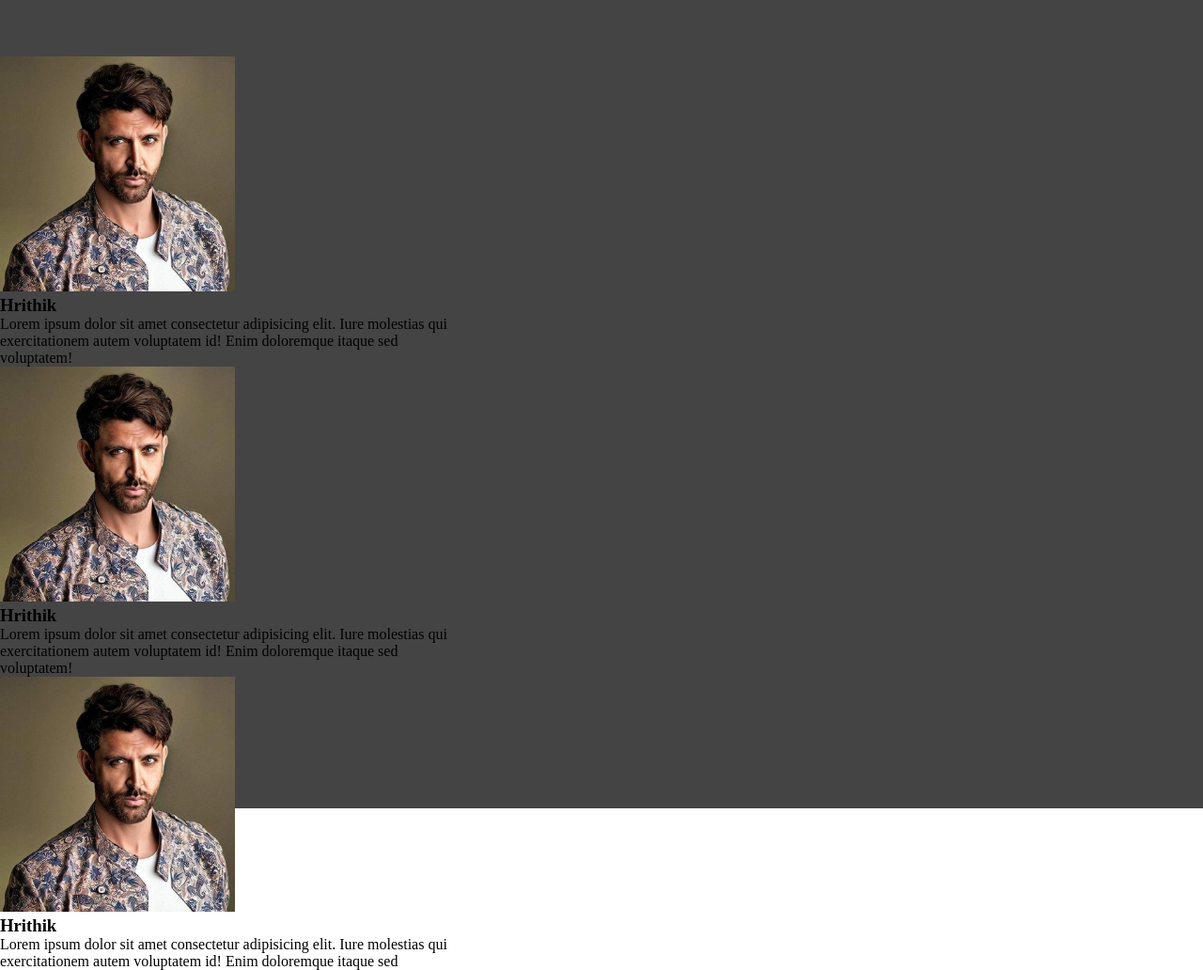
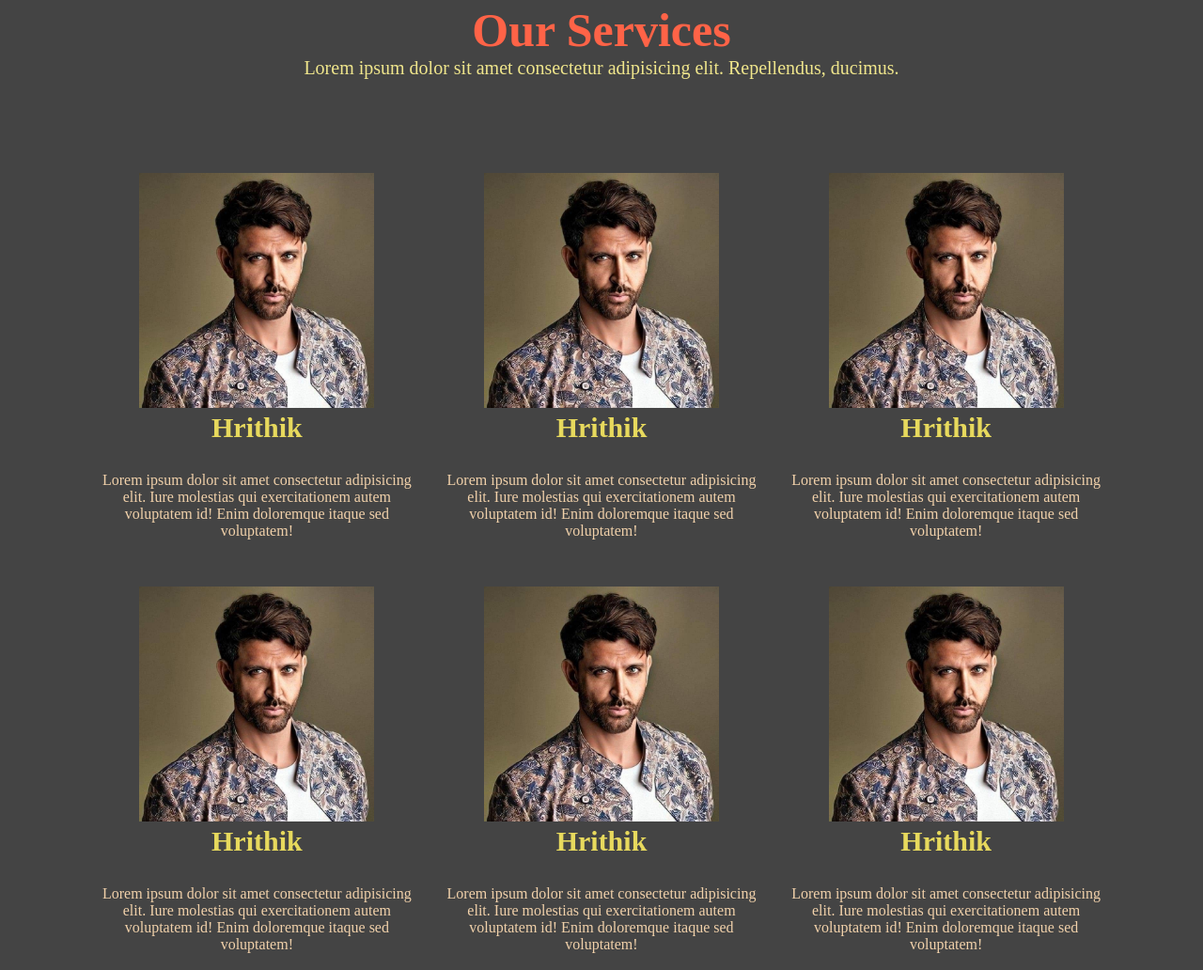
Before and after one commit to ketans2141/FlexClassWork, a plain HTML site: page index.html in a window 1280 px wide. Shown: the part 1850-2882 px from the top of the page at 94% size. Drawn offline with Linux system fonts and the light colour scheme.

Commit message:
Output updated

```diff
--- a/index.html
+++ b/index.html
@@ -72,44 +72,44 @@
             <hr>
             <div class="">
                 <div class="heading2">
-                    <h1>Our Services</h1>
-                    <p>Lorem ipsum dolor sit amet consectetur adipisicing elit. Repellendus, ducimus.</p>
+                    <h1 class="heading3">Our Services</h1>
+                    <p class="imgpara">Lorem ipsum dolor sit amet consectetur adipisicing elit. Repellendus, ducimus.</p>
                 </div>
                 <div class="cont4 flex1">
-                    <div>
+                    <div class="blockimg">
                         <img src="/Images/hr4.jpg" alt="Hrithik" class="img4">
-                        <h3>Hrithik</h3>
-                        <p>Lorem ipsum dolor sit amet consectetur adipisicing elit. Iure molestias qui exercitationem
+                        <h3 class="boxhead">Hrithik</h3>
+                        <p class="boxpara1">Lorem ipsum dolor sit amet consectetur adipisicing elit. Iure molestias qui exercitationem
                             autem voluptatem id! Enim doloremque itaque sed voluptatem!</p>
                     </div>
-                    <div>
+                    <div class="blockimg">
                         <img src="/Images/hr4.jpg" alt="Hrithik" class="img4">
-                        <h3>Hrithik</h3>
-                        <p>Lorem ipsum dolor sit amet consectetur adipisicing elit. Iure molestias qui exercitationem
+                        <h3 class="boxhead">Hrithik</h3>
+                        <p class="boxpara1">Lorem ipsum dolor sit amet consectetur adipisicing elit. Iure molestias qui exercitationem
                             autem voluptatem id! Enim doloremque itaque sed voluptatem!</p>
                     </div>
-                    <div>
+                    <div class="blockimg">
                         <img src="/Images/hr4.jpg" alt="Hrithik" class="img4">
-                        <h3>Hrithik</h3>
-                        <p>Lorem ipsum dolor sit amet consectetur adipisicing elit. Iure molestias qui exercitationem
+                        <h3 class="boxhead">Hrithik</h3>
+                        <p class="boxpara1">Lorem ipsum dolor sit amet consectetur adipisicing elit. Iure molestias qui exercitationem
                             autem voluptatem id! Enim doloremque itaque sed voluptatem!</p>
                     </div>
-                    <div>
+                    <div class="blockimg">
                         <img src="/Images/hr4.jpg" alt="Hrithik" class="img4">
-                        <h3>Hrithik</h3>
-                        <p>Lorem ipsum dolor sit amet consectetur adipisicing elit. Iure molestias qui exercitationem
+                        <h3 class="boxhead">Hrithik</h3>
+                        <p class="boxpara1">Lorem ipsum dolor sit amet consectetur adipisicing elit. Iure molestias qui exercitationem
                             autem voluptatem id! Enim doloremque itaque sed voluptatem!</p>
                     </div>
-                    <div>
+                    <div class="blockimg">
                         <img src="/Images/hr4.jpg" alt="Hrithik" class="img4">
-                        <h3>Hrithik</h3>
-                        <p>Lorem ipsum dolor sit amet consectetur adipisicing elit. Iure molestias qui exercitationem
+                        <h3 class="boxhead">Hrithik</h3>
+                        <p class="boxpara1">Lorem ipsum dolor sit amet consectetur adipisicing elit. Iure molestias qui exercitationem
                             autem voluptatem id! Enim doloremque itaque sed voluptatem!</p>
                     </div>
-                    <div>
+                    <div class="blockimg">
                         <img src="/Images/hr4.jpg" alt="Hrithik" class="img4">
-                        <h3>Hrithik</h3>
-                        <p>Lorem ipsum dolor sit amet consectetur adipisicing elit. Iure molestias qui exercitationem
+                        <h3 class="boxhead">Hrithik</h3>
+                        <p class="boxpara1">Lorem ipsum dolor sit amet consectetur adipisicing elit. Iure molestias qui exercitationem
                             autem voluptatem id! Enim doloremque itaque sed voluptatem!</p>
                     </div>
                 </div>
--- a/style.css
+++ b/style.css
@@ -3,6 +3,7 @@
     padding: 0;
 }
 .head{
+    width: 100%;
     background-color: rgba(29, 26, 26, 0.993);
     padding: 10px;
     position: sticky;
@@ -126,15 +127,40 @@ main{
     text-align: center;
     font-size: 20px;
     margin-bottom: 100px;
+    margin-top: 100px;
 }
 .img4{
     width: 250px;
 }
 .cont4{
-    width: 500px;
-    height: 800px;
-}
-.flex1{
+    width:1100px;
+    height: auto;
+    margin: auto;
     display: flex;
+    justify-content: space-around;
+    flex-direction: row;
     flex-wrap: wrap;
 }
+.blockimg{
+    width: 350px;
+    height: auto;
+    text-align: center;
+    margin-bottom: 50px;
+
+}
+.boxhead{
+    font-size: 30px;
+    color: rgb(231, 217, 93);
+    margin-bottom: 30px;
+}
+.boxpara1{
+    color: rgb(241, 209, 170);
+
+}
+.heading3{
+    color: tomato;
+    font-size: 50px;
+}
+.imgpara{
+    color: khaki;
+}
```
Also changed, not shown: opss/output3.png (added), 1 other file.
